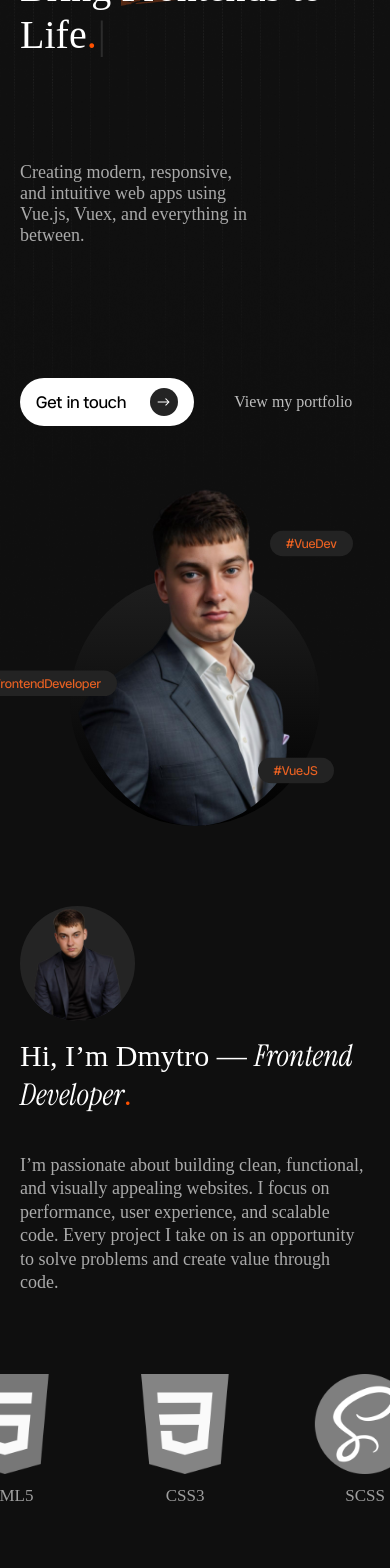
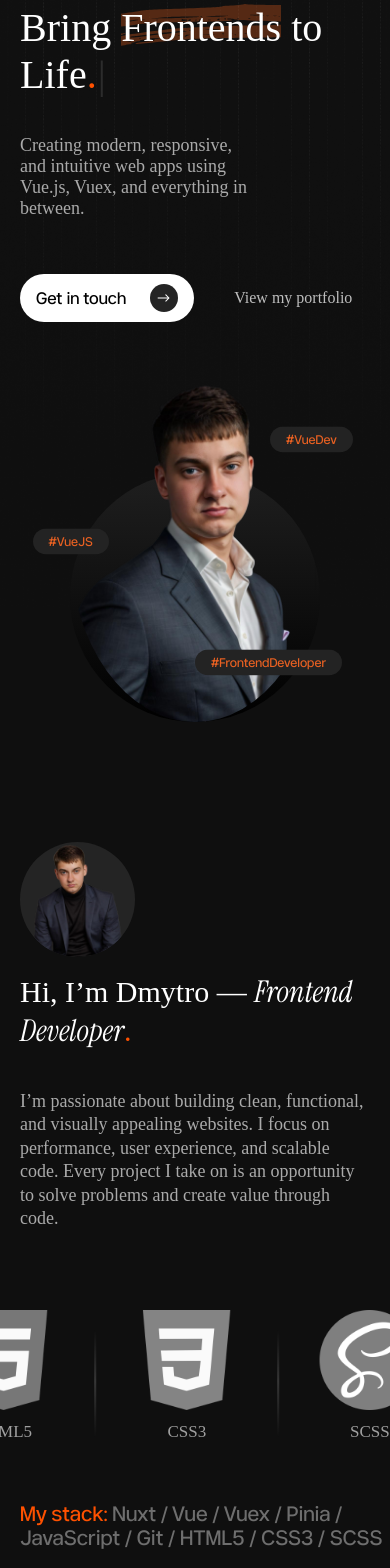
Before and after one commit to DmitriyPozniakov/Portfolio, a Vue app: page / in a window 390 px wide. Shown: the part 200-1768 px from the top of the page. Built offline with nearby package versions, Linux system fonts and the light colour scheme; a web font is replaced by a local one.

Commit message:
final commits

```diff
--- a/src/components/HeroSection.vue
+++ b/src/components/HeroSection.vue
@@ -91,7 +91,7 @@ onMounted(() => {
 <style lang="scss" scoped>
 header {
   position: relative;
-  padding: 40px 80px;
+  padding: 100px 80px;
   z-index: 1;
   overflow-x: hidden;
 }
@@ -212,6 +212,7 @@ header::before {
 .hero-image-container .first {
   top: 40%;
   left: -40%;
+  transition: all 0.4s ease;
 }
 
 .hero-image-container .second {
@@ -222,6 +223,7 @@ header::before {
 .hero-image-container .third {
   bottom: 15%;
   left: 75%;
+  transition: all 0.4 ease;
 }
 
 /* Стили для экранов шириной от 320px */
@@ -231,7 +233,7 @@ header::before {
 /* Стили для экранов шириной от 480px */
 @media (max-width: 480px) {
   header {
-    padding: 20px !important;
+    padding: 60px 20px !important;
   }
   .image-container::before {
     content: "";
@@ -242,11 +244,33 @@ header::before {
 /* Стили для экранов шириной от 768px (планшеты) */
 @media (max-width: 768px) {
   header {
-    padding: 40px;
+    padding: 80px 40px;
   }
+  #typewriter-text {
+    min-height: 20rem;
+  }
+
   .image-container::before {
     content: "";
     top: -100px;
+  }
+
+  .hero-image-container .first {
+    top: 73%;
+    left: 50%;
+  }
+
+  .hero-image-container .third {
+    bottom: 65%;
+    left: -15%;
+  }
+
+  .hero-preheading {
+    margin-bottom: 30px !important;
+  }
+
+  .hero-text-container {
+    gap: 25px;
   }
 }
 
--- a/src/components/MyWorks.vue
+++ b/src/components/MyWorks.vue
@@ -38,36 +38,36 @@ const works = [
     url: "https://dolas-shop.netlify.app/",
     title: "Dolas",
     stack: "Vue / Vuex / JavaScript / HTML5 / CSS3",
-    aos: "fade-right"
+    aos: "fade-right",
   },
   {
     img: abain,
     url: "https://dmitriypozniakov.github.io/abain/",
     title: "Abain",
     stack: "JavaScript / HTML5 / CSS3",
-    aos: "fade-left"
+    aos: "fade-left",
   },
   {
     img: timeNow,
     url: "https://dmitriypozniakov.github.io/Time-now/",
     title: "TimeNow",
     stack: "JavaScript / HTML5 / CSS3",
-    aos: "fade-right"
+    aos: "fade-right",
   },
   {
     img: aiAgent,
     url: "https://dmitriypozniakov.github.io/Ai-agents/",
     title: "Ai Agent",
     stack: "JavaScript / HTML5 / CSS3",
-    aos: "fade-left"
+    aos: "fade-left",
   },
   {
     img: Renoteck1,
     url: "https://renoteck.netlify.app/",
     title: "Renoteck",
     stack: "Vue / Vuex / JavaScript / HTML5 / SCSS / CSS3",
-    aos: "fade-up"
-  }
+    aos: "fade-up",
+  },
 ];
 </script>
 
@@ -77,10 +77,10 @@ const works = [
 .wrapper {
   display: flex;
   justify-content: center;
-  padding-bottom: 170rem;
+  padding-bottom: 155rem;
 
   @media (max-width: 1452px) {
-    padding-bottom: 300rem;
+    padding-bottom: 260rem;
   }
 }
 
@@ -120,7 +120,6 @@ const works = [
   @media (max-width: 768px) {
     text-align: center;
   }
-
 }
 
 .works {
@@ -138,4 +137,13 @@ const works = [
     display: none;
   }
 }
+
+@media (max-width: 768px) {
+  .heading {
+    text-align: center;
+  }
+  #my-works {
+    padding: 10px 10px 0 10px;
+  }
+}
 </style>
--- a/src/components/TheCarousel.vue
+++ b/src/components/TheCarousel.vue
@@ -1,23 +1,83 @@
 <template>
   <div class="logos">
     <div class="logos-slide">
-      <div class="logo-item" v-for="(logo, index) in logos" :key="index">
+      <template v-for="(logo, index) in logos" :key="index">
+        <div class="logo-item">
           <img :src="logo.src" :alt="logo.name" />
           <p>{{ logo.name }}</p>
         </div>
+        <!-- Сепаратор после каждого элемента -->
+        <svg
+          class="separator"
+          xmlns="http://www.w3.org/2000/svg"
+          width="3"
+          height="107"
+          viewBox="0 0 3 107"
+          fill="none"
+        >
+          <path
+            d="M1.75 0.845154V106.572"
+            stroke="url(#paint0_linear_107_4424)"
+            stroke-width="2.29841"
+          />
+          <defs>
+            <linearGradient
+              id="paint0_linear_107_4424"
+              x1="2.25"
+              y1="0.845154"
+              x2="2.25"
+              y2="106.572"
+              gradientUnits="userSpaceOnUse"
+            >
+              <stop stop-color="#0F0F0F" />
+              <stop offset="0.476847" stop-color="#363636" />
+              <stop offset="1" stop-color="#0F0F0F" />
+            </linearGradient>
+          </defs>
+        </svg>
+      </template>
     </div>
+
     <div class="logos-slide">
-      <div
-        class="logo-item"
-        v-for="(logo, index) in logos"
-        :key="'copy-' + index"
-      >
+      <template v-for="(logo, index) in logos" :key="'copy-' + index">
+        <div class="logo-item">
           <img :src="logo.src" :alt="logo.name" />
           <p>{{ logo.name }}</p>
         </div>
+        <svg
+          class="separator"
+          xmlns="http://www.w3.org/2000/svg"
+          width="3"
+          height="107"
+          viewBox="0 0 3 107"
+          fill="none"
+        >
+          <path
+            d="M1.75 0.845154V106.572"
+            stroke="url(#paint0_linear_107_4424)"
+            stroke-width="2.29841"
+          />
+          <defs>
+            <linearGradient
+              id="paint0_linear_107_4424"
+              x1="2.25"
+              y1="0.845154"
+              x2="2.25"
+              y2="106.572"
+              gradientUnits="userSpaceOnUse"
+            >
+              <stop stop-color="#0F0F0F" />
+              <stop offset="0.476847" stop-color="#363636" />
+              <stop offset="1" stop-color="#0F0F0F" />
+            </linearGradient>
+          </defs>
+        </svg>
+      </template>
     </div>
   </div>
 </template>
+
+
 
 <script setup>
 import nuxt from "@/assets/images/nuxt.png";
--- a/src/components/WokProcess.vue
+++ b/src/components/WokProcess.vue
@@ -119,6 +119,21 @@ onMounted(() => {
 <style scoped lang="scss">
 .process-section {
   padding: 40px 80px 80px 80px;
+  position: relative;
+  overflow: hidden;
+
+  &::before {
+    content: "";
+    position: absolute;
+    top: -300px;
+    right: -100px;
+    width: 850px;
+    height: 850px;
+    background-image: url("@/assets/images/light.png");
+    background-size: contain;
+    background-repeat: no-repeat;
+    background-position: center;
+  }
 }
 
 .heading {
@@ -220,7 +235,6 @@ onMounted(() => {
 
 /* Стили для экранов шириной от 320px */
 @media (max-width: 320px) {
-
   .step-container {
     gap: 80px;
   }
@@ -245,6 +259,13 @@ onMounted(() => {
 
   .step-container {
     gap: 120px;
+  }
+  .process-section {
+
+
+    &::before {
+      top: -100px;
+    }
   }
 }
 
--- a/src/components/base/BaseCard.vue
+++ b/src/components/base/BaseCard.vue
@@ -2,7 +2,7 @@
   <a :href="url" target="_blank" class="card" data-aos="fade-up">
     <img :src="imgSrc" alt="" />
     <div class="container">
-      <slot name="heading"></slot>
+      <slot name="heading" class="heading"></slot>
       <svg
         xmlns="http://www.w3.org/2000/svg"
         width="48"
@@ -53,6 +53,7 @@ defineProps({
   height: auto;
   width: clamp(32rem, 50vw, 64rem);
   flex-shrink: 0;
+  min-width: 32rem;
   flex-grow: 1;
 
   display: flex;
@@ -78,13 +79,13 @@ defineProps({
   ::v-deep(.heading) {
     color: #fff;
     font-family: "Neutral-Regular";
-    font-size: 4.8rem;
+    font-size: clamp(2.8rem, 2vw + 1rem, 4.8rem);
   }
 
   .stack {
     color: #6e6e6e;
     font-family: "Neutral-Regular";
-    font-size: 2.4rem;
+    font-size: clamp(1.4rem, 2vw + 1rem, 2.4rem);
 
     span {
       color: #fff;
@@ -98,4 +99,16 @@ defineProps({
   align-items: center;
   margin-bottom: 20px;
 }
+
+@media (max-width: 768px) {
+  svg {
+    width: 32px;
+    height: 32px;
+  }
+
+  .card {
+    padding: 20px;
+    width: 100% !important;
+  }
+}
 </style>
--- a/src/components/layouts/TheNavigation.vue
+++ b/src/components/layouts/TheNavigation.vue
@@ -19,14 +19,19 @@
   </nav>
   <!-- burger-menu -->
   <div v-if="isOpen" class="burger-menu">
-    <br />
+
     <ul class="burger-list">
       <li><a href="#hero">Home</a></li>
       <li><a href="#stack">Stack</a></li>
       <li><a href="#my-works">Portfolio</a></li>
+    </ul>
+    <ul class="burger-list">
       <li><a href="#work-process">Work process</a></li>
       <li><a href="#footer">Contacts</a></li>
     </ul>
+    <base-button class="call-to-action-burger" :backgroundColor="'#fff'"
+      >Get in touch</base-button
+    >
   </div>
 </template>
 <script setup>
@@ -88,7 +93,7 @@ nav {
   transition: all 0.4s ease;
   position: fixed;
   z-index: 1000;
-  width: calc(90%)
+  width: calc(90%);
 }
 
 nav.open {
@@ -119,9 +124,10 @@ ul li a {
   transition: color 0.3s ease;
 }
 
-ul:hover li a {
+ul:not(.burger-list):hover li a {
   color: #7a7f7d;
 }
+
 
 ul li:hover a {
   color: #fff !important;
@@ -136,7 +142,12 @@ ul li:hover a {
   border-radius: 0px 0px 32px 32px;
   animation: slideFadeDown 0.4s ease forwards;
   transform-origin: top center;
-  padding: 8px 8px 8px 16px;
+  padding: 24px 8px 8px 16px;
+
+  display: grid;
+  grid-template-columns: repeat(2, 1fr);
+  column-gap: 30px;
+  row-gap: 30px;
 
   position: fixed;
   top: calc(4px + 64px);
@@ -144,6 +155,24 @@ ul li:hover a {
   width: calc(90%);
   z-index: 999;
 }
+
+.call-to-action-burger {
+  display: none;
+}
+
+.burger-list li a {
+  font-size: clamp(1.4rem, 5vw, 3rem);
+}
+
+.burger-list li {
+  margin-bottom: 30px;
+}
+
+.burger-list li:last-child {
+  margin-bottom: 0;
+}
+
+
 
 /* Стили для экранов шириной от 320px */
 @media (max-width: 320px) {
@@ -167,6 +196,9 @@ ul li:hover a {
   .burger-container {
     display: block;
   }
+  .call-to-action-burger {
+    display: block;
+  }
 }
 
 /* Стили для экранов шириной от 1440px (очень большие экраны) */
```
Also changed, not shown: src/assets/images/light.png (added). Lines whose indentation alone changed are shown as unchanged.
